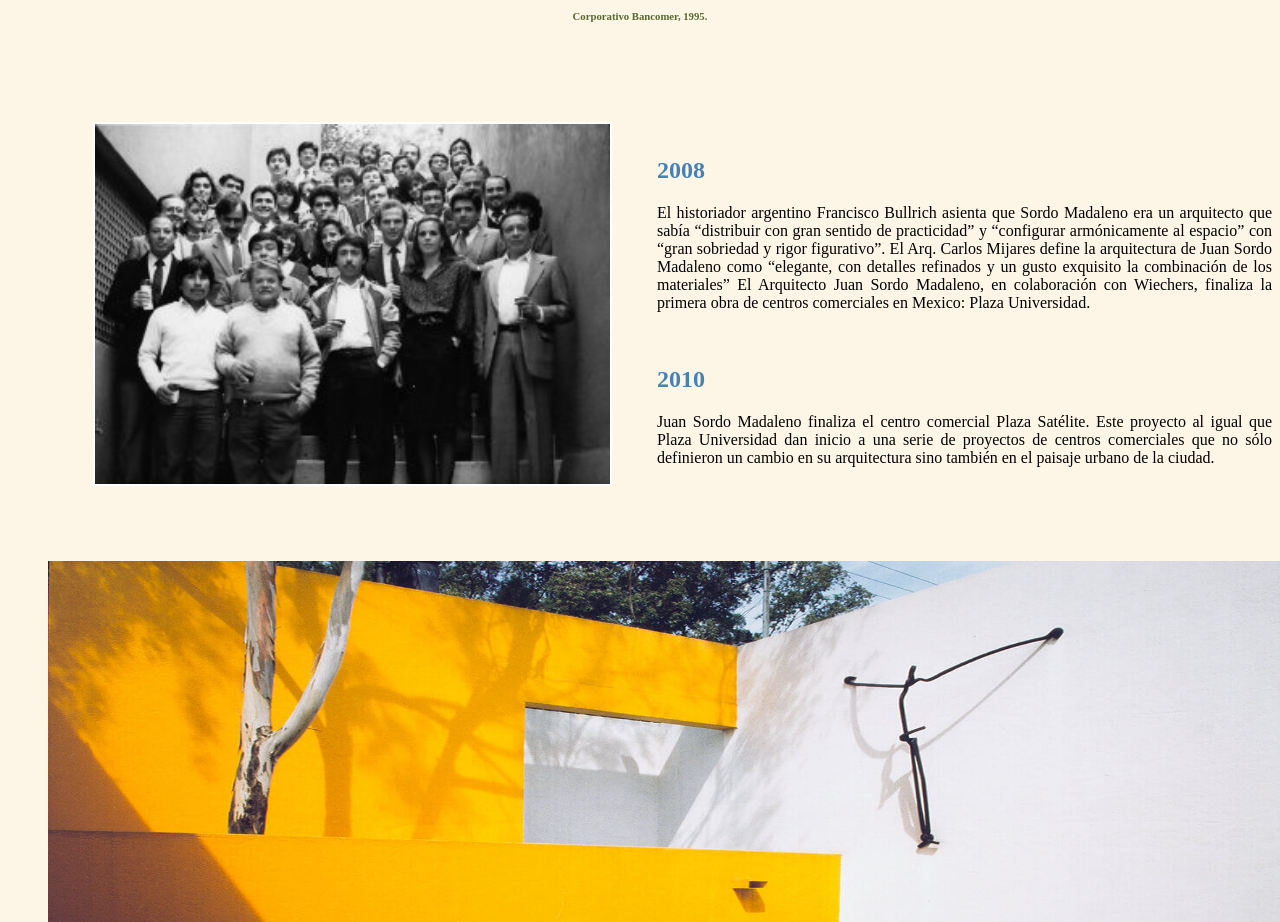
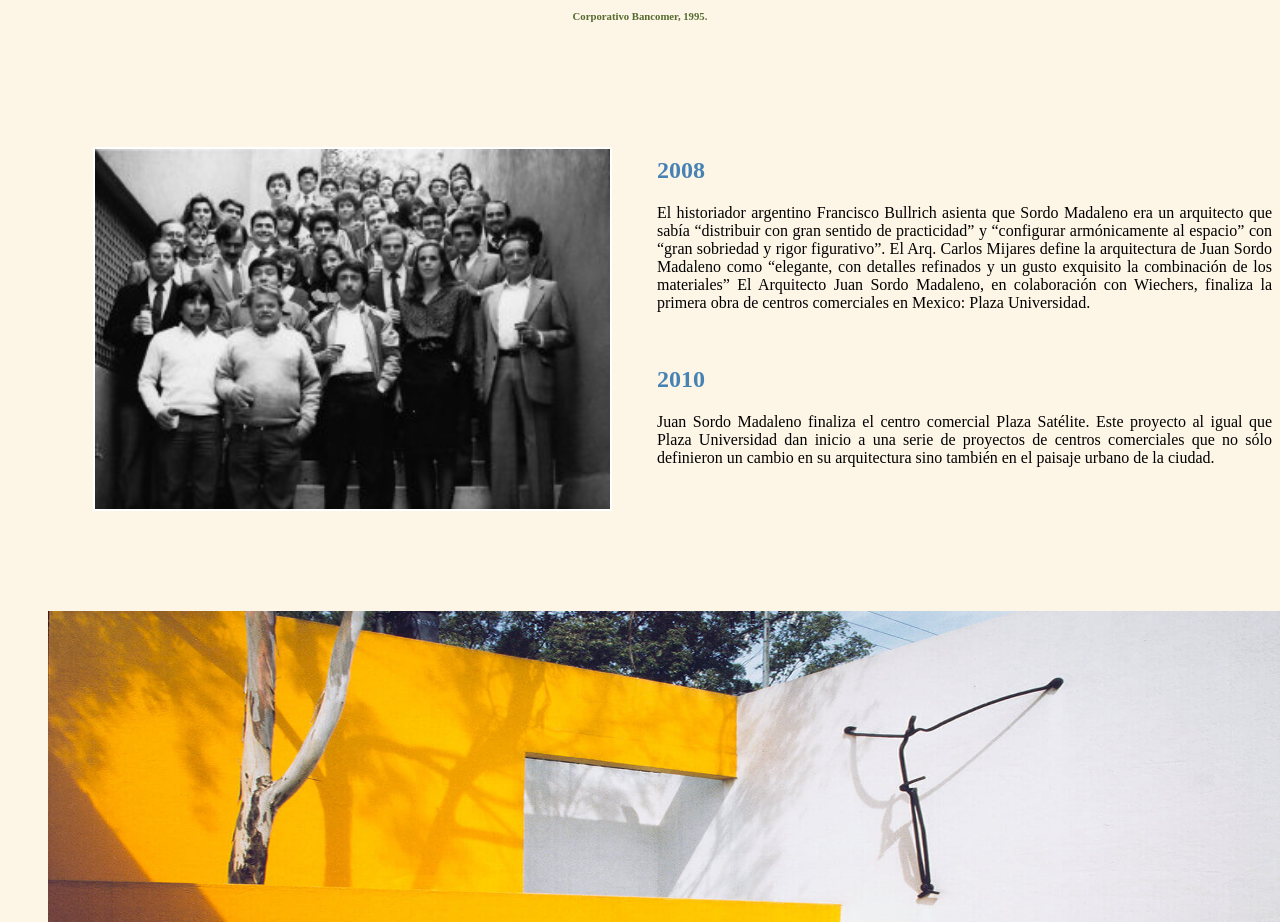
Before and after one commit to ernestolozand/proyectofinal, a plain HTML site: page Otros HTML/AboutMe.html in a window 1280 px wide. Shown: the part 5100-6022 px from the top of the page. Drawn offline with Linux system fonts and the light colour scheme.

Commit message:
Proyecto Final Programación Web Estático
Lozano Andoney Ernesto
2203065698
DB02T

```diff
--- a/Otros HTML/AboutMe.html
+++ b/Otros HTML/AboutMe.html
@@ -78,7 +78,7 @@
 				</figure>
 				<h6 align="center" style="color:#556B2F">Corporativo Bancomer, 1995.</h6>
 				<figure>
-					<img src="../Multimedia/Imágenes/Historia10.jpg" alt="historia10" widht=420  height=360  align="left" border=2 vspace=75 						hspace=45 style="color:rgb(255,255,255);"><br><br><br><br><br>
+					<img src="../Multimedia/Imágenes/Historia10.jpg" alt="historia10" widht=420  height=360  align="left" border=2 vspace=100 						hspace=45 style="color:rgb(255,255,255);"><br><br><br><br><br>
 				</figure>
 				<h2 style="color:#4682B4">2008</h2>
 				<p align="justify">El historiador argentino Francisco Bullrich asienta que Sordo Madaleno era un arquitecto que sabía “distribuir con 				gran sentido de practicidad” y “configurar armónicamente al espacio” con “gran sobriedad y rigor figurativo”. El Arq. Carlos Mijares 				define la arquitectura de Juan Sordo Madaleno como “elegante, con detalles refinados y un gusto exquisito la combinación de los 				materiales” El Arquitecto Juan Sordo Madaleno, en colaboración con Wiechers, finaliza la primera obra de centros comerciales en Mexico: 				Plaza Universidad.</p><br>
```
